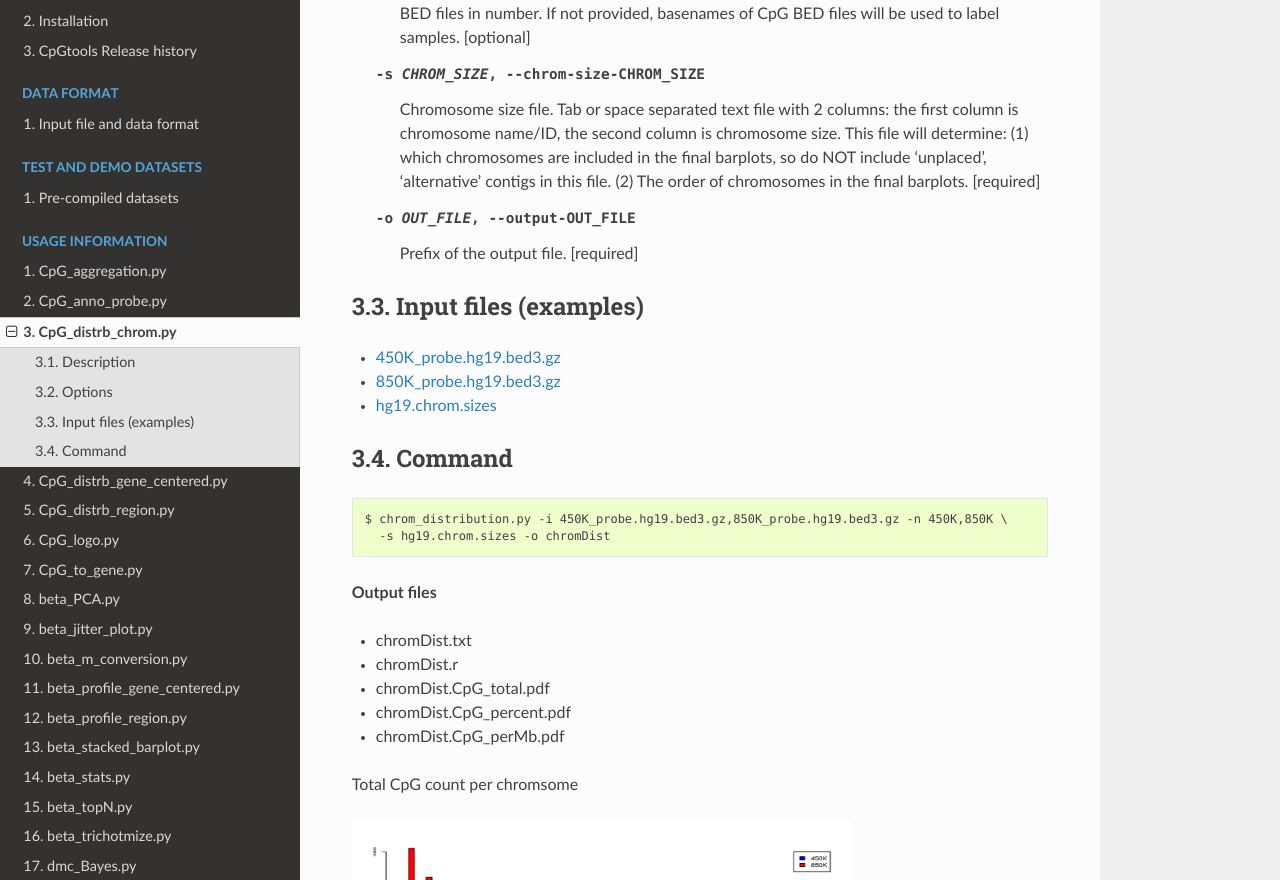
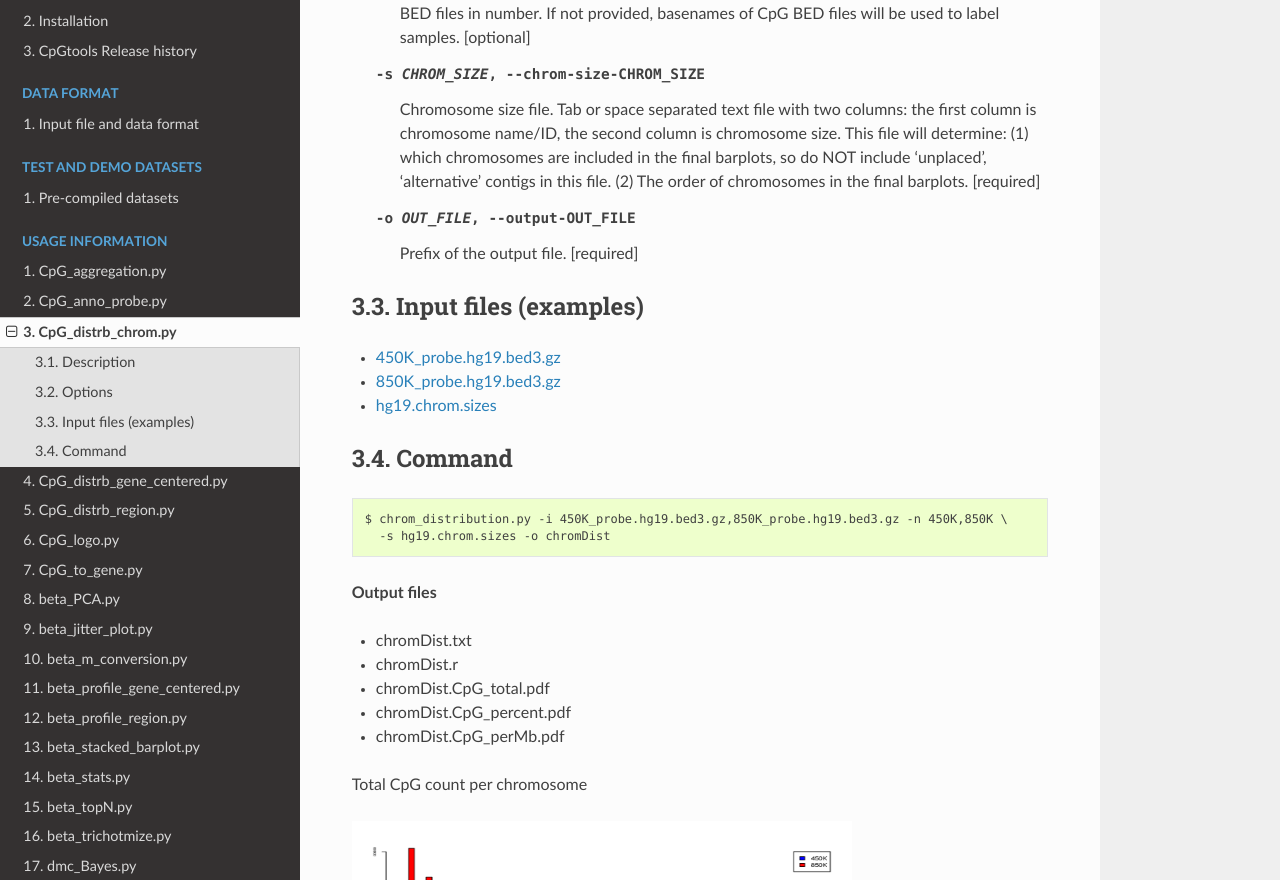
Before and after one commit to liguowang/cpgtools, a Sphinx documentation site: the page built from docs/source/demo/CpG_distrb_chrom.rst, in a window 1280 px wide and 1400 px high, scrolled down 508 px. Shown: the part 158-1038 px from the top of the window. Built offline with Sphinx 7.4.7 and the Read the Docs theme 2.0.0, drawn with Linux system fonts in a browser that asks for light colours.

Commit message:
Update CpG_distrb_chrom.rst
fix typos

```diff
--- a/docs/source/demo/CpG_distrb_chrom.rst
+++ b/docs/source/demo/CpG_distrb_chrom.rst
@@ -25,7 +25,7 @@ Options
                         used to label samples. [optional]
   -s CHROM_SIZE, --chrom-size-CHROM_SIZE
                         Chromosome size file. Tab or space separated text file
-                        with 2 columns: the first column is chromosome
+                        with two columns: the first column is chromosome
                         name/ID, the second column is chromosome size. This
                         file will determine: (1) which chromosomes are
                         included in the final barplots, so do NOT include
@@ -57,7 +57,7 @@ Command
 - chromDist.CpG_percent.pdf
 - chromDist.CpG_perMb.pdf
 
-Total CpG count per chromsome
+Total CpG count per chromosome
 
 .. image:: ../_static/chromDist.CpG_total.png
    :height: 200 px
```
